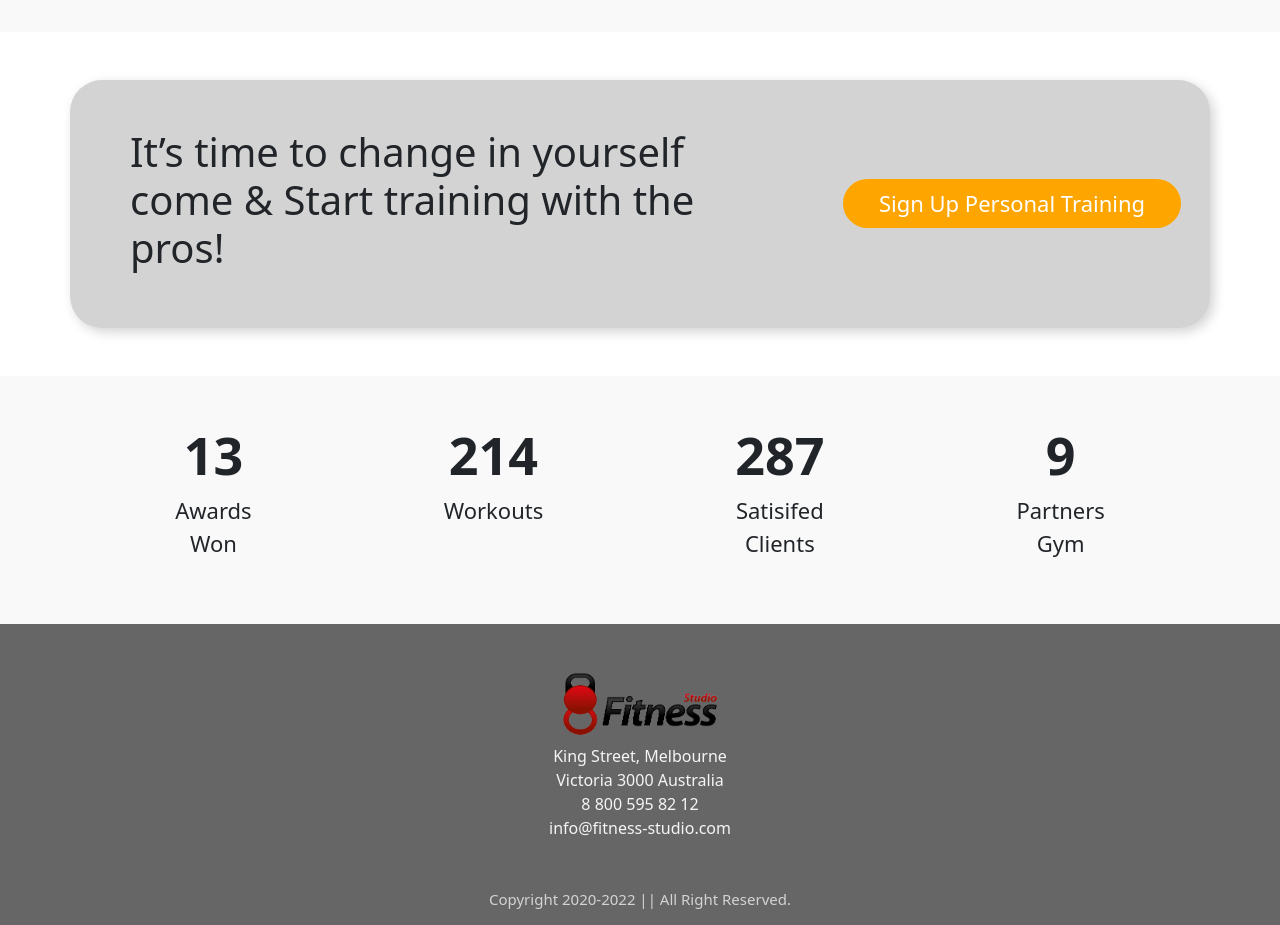
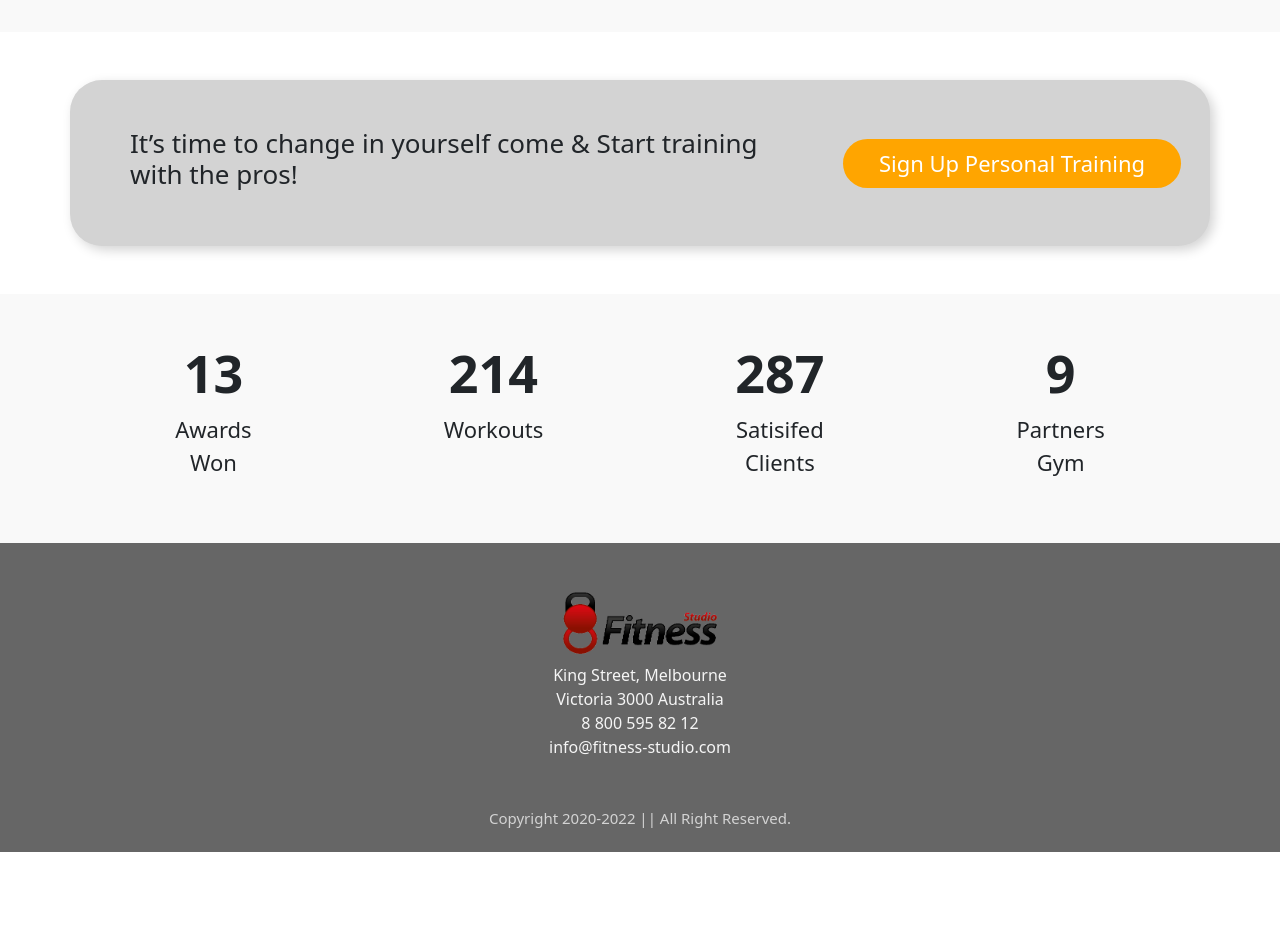
Before and after one commit to rirefat/fitness-studio, a React (Create React App) app: page / in a window 1280 px wide. Shown: the part 2600-3525 px from the top of the page. After the commit the page ends 3452 px from the top, so only its background shows below. Built offline with nearby package versions, Linux system fonts and the light colour scheme; no server answers.

Commit message:
Edit Call to Action

```diff
--- a/src/components/Home/Home.css
+++ b/src/components/Home/Home.css
@@ -54,6 +54,7 @@
 }
 .call-to-action h1{
     font-weight: 400;
+    font-size: 26px;
 }
 .call-to-action button{
     border: none;
```
Also changed, not shown: 1 other file (tests, documents, lock files or other folders).
